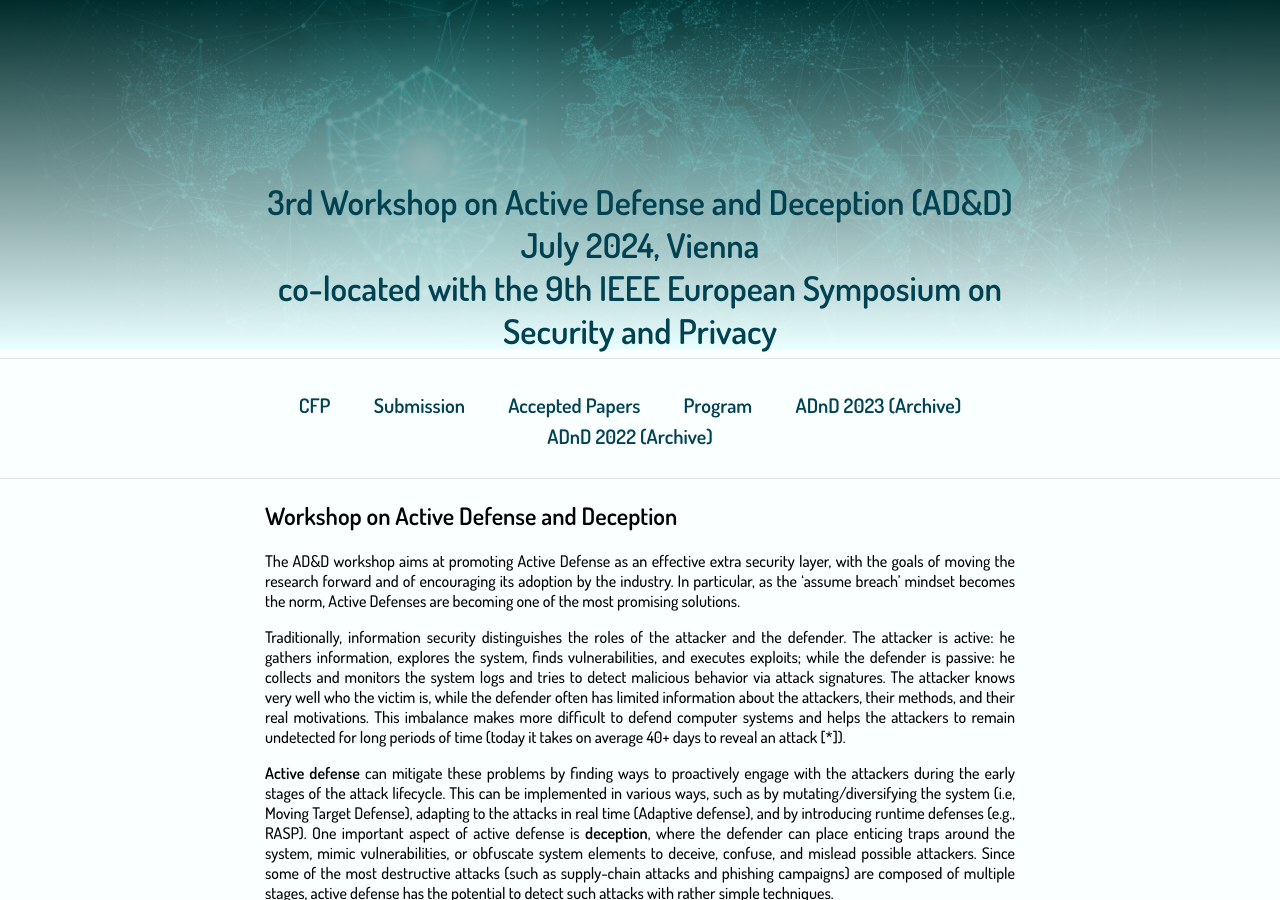
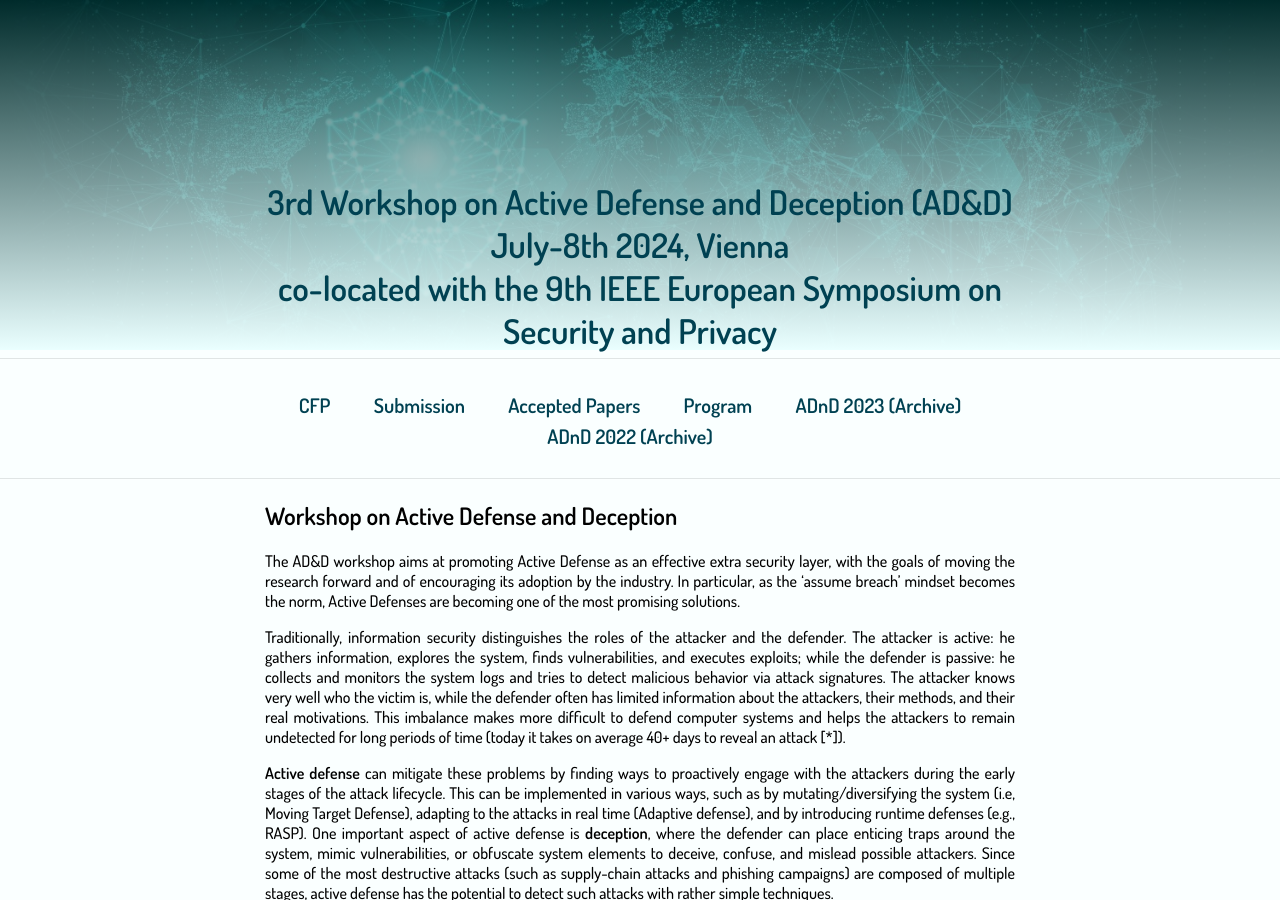
Before and after one commit to BillyPragSec/billypragsec.github.io, a Jekyll site: the page built from index.md, in a window 1280 px wide and 900 px high. Built offline with Jekyll 4.4.1, drawn with Linux system fonts in a browser that asks for light colours; our own code applies the rules of GitHub Pages for plain Markdown files.

Commit message:
Update _config.yml
Added workshop date

```diff
--- a/_config.yml
+++ b/_config.yml
@@ -1,4 +1,4 @@
-title: 3rd Workshop on Active Defense and Deception (AD&D) <br> July 2024, Vienna <br> co-located with the 9th IEEE European Symposium on Security and Privacy
+title: 3rd Workshop on Active Defense and Deception (AD&D) <br> July-8th 2024, Vienna <br> co-located with the 9th IEEE European Symposium on Security and Privacy
 url: "adnd.work"
 
 markdown: kramdown
```
